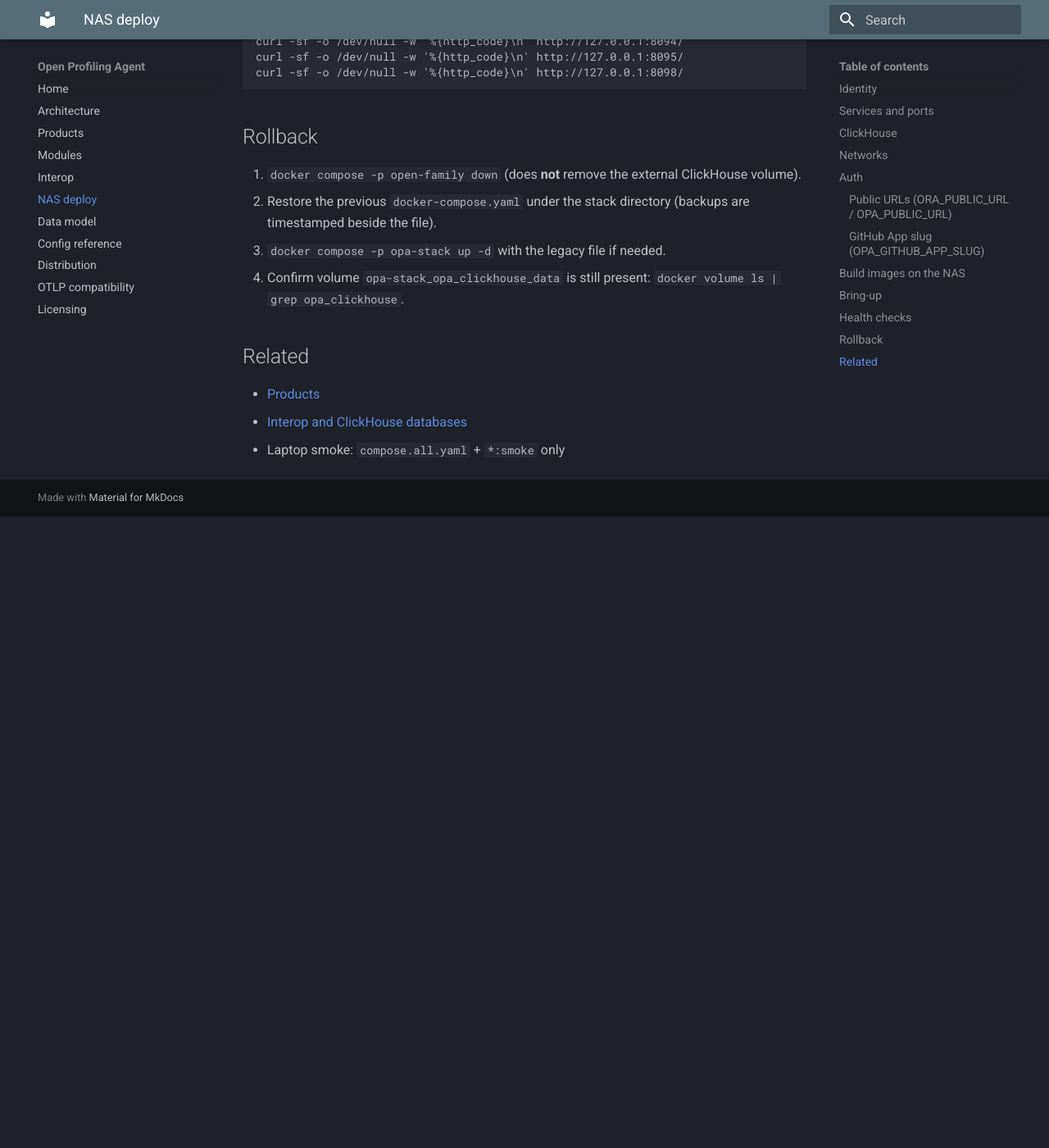
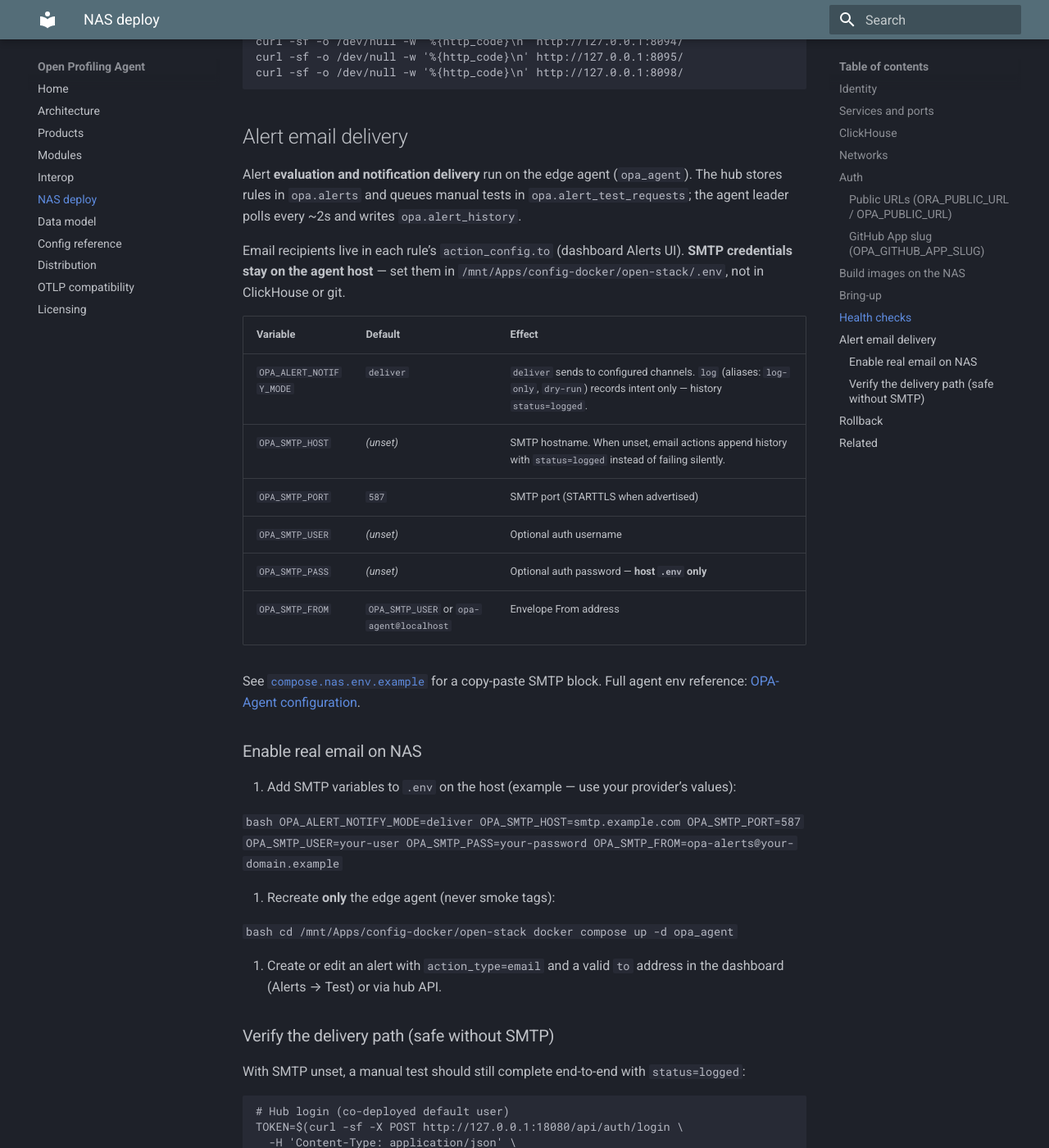
Before and after one commit to TheGrimmChester/OPA-Stack, an MkDocs documentation site: the page built from docs/nas-deploy.md, in a window 1280 px wide and 1400 px high, scrolled down 4031 px. Shown: the whole window at 82% size. Built offline with MkDocs 1.6.1 and Material for MkDocs 9.7.7, drawn with Linux system fonts in a browser that asks for light colours; before the commit the page ends 4661 px from its top, so only the background shows below that; some of the changed text lies outside the part shown.

Commit message:
Feature: Document NAS alert email SMTP wiring (#22)
Wire OPA_SMTP_* and OPA_ALERT_NOTIFY_MODE into compose.nas.yaml with
host .env placeholders, add compose.nas.env.example, and document the
end-to-end Test path plus logged-vs-sent history semantics on NAS.

Co-authored-by: TheGrimmChester <thegrimmchester@users.noreply.github.com>

````diff
--- a/docs/nas-deploy.md
+++ b/docs/nas-deploy.md
@@ -114,6 +114,73 @@ curl -sf -o /dev/null -w '%{http_code}\n' http://127.0.0.1:8095/
 curl -sf -o /dev/null -w '%{http_code}\n' http://127.0.0.1:8098/
 ```
 
+## Alert email delivery
+
+Alert **evaluation and notification delivery** run on the edge agent (`opa_agent`). The hub stores rules in `opa.alerts` and queues manual tests in `opa.alert_test_requests`; the agent leader polls every ~2s and writes `opa.alert_history`.
+
+Email recipients live in each rule’s `action_config.to` (dashboard Alerts UI). **SMTP credentials stay on the agent host** — set them in `/mnt/Apps/config-docker/open-stack/.env`, not in ClickHouse or git.
+
+| Variable | Default | Effect |
+|----------|---------|--------|
+| `OPA_ALERT_NOTIFY_MODE` | `deliver` | `deliver` sends to configured channels. `log` (aliases: `log-only`, `dry-run`) records intent only — history `status=logged`. |
+| `OPA_SMTP_HOST` | *(unset)* | SMTP hostname. When unset, email actions append history with `status=logged` instead of failing silently. |
+| `OPA_SMTP_PORT` | `587` | SMTP port (STARTTLS when advertised) |
+| `OPA_SMTP_USER` | *(unset)* | Optional auth username |
+| `OPA_SMTP_PASS` | *(unset)* | Optional auth password — **host `.env` only** |
+| `OPA_SMTP_FROM` | `OPA_SMTP_USER` or `opa-agent@localhost` | Envelope From address |
+
+See [`compose.nas.env.example`](../compose.nas.env.example) for a copy-paste SMTP block. Full agent env reference: [OPA-Agent configuration](https://github.com/TheGrimmChester/OPA-Agent/blob/main/docs/configuration.md#alert-notification-channels).
+
+### Enable real email on NAS
+
+1. Add SMTP variables to `.env` on the host (example — use your provider’s values):
+
+   ```bash
+   OPA_ALERT_NOTIFY_MODE=deliver
+   OPA_SMTP_HOST=smtp.example.com
+   OPA_SMTP_PORT=587
+   OPA_SMTP_USER=your-user
+   OPA_SMTP_PASS=your-password
+   OPA_SMTP_FROM=opa-alerts@your-domain.example
+   ```
+
+2. Recreate **only** the edge agent (never smoke tags):
+
+   ```bash
+   cd /mnt/Apps/config-docker/open-stack
+   docker compose up -d opa_agent
+   ```
+
+3. Create or edit an alert with `action_type=email` and a valid `to` address in the dashboard (Alerts → Test) or via hub API.
+
+### Verify the delivery path (safe without SMTP)
+
+With SMTP unset, a manual test should still complete end-to-end with `status=logged`:
+
+```bash
+# Hub login (co-deployed default user)
+TOKEN=$(curl -sf -X POST http://127.0.0.1:18080/api/auth/login \
+  -H 'Content-Type: application/json' \
+  -d '{"username":"admin","password":"admin"}' | jq -r .token)
+
+# Create a test rule (adjust org/project if your tenancy differs)
+ALERT_ID=$(curl -sf -X POST http://127.0.0.1:18080/api/alerts \
+  -H "Authorization: Bearer $TOKEN" -H 'Content-Type: application/json' \
+  -d '{"name":"email-path-test","enabled":true,"condition_type":"custom",
+       "condition_config":{"threshold":0,"operator":"gt"},
+       "action_type":"email","action_config":{"to":"ops@example.com"}}' | jq -r .id)
+
+# Fire Test (queues opa.alert_test_requests → agent force-delivers)
+curl -sf -X POST "http://127.0.0.1:18080/api/alerts/$ALERT_ID" \
+  -H "Authorization: Bearer $TOKEN" | jq .
+
+# History: logged = no SMTP; sent = delivered; failed = SMTP/dest error
+curl -sf "http://127.0.0.1:18080/api/alerts/$ALERT_ID/history" \
+  -H "Authorization: Bearer $TOKEN" | jq .
+```
+
+After SMTP is configured, repeat the test and expect `status=sent` (or `failed` if credentials/network are wrong).
+
 ## Rollback
 
 1. `docker compose -p open-family down` (does **not** remove the external ClickHouse volume).
````
Also changed, not shown: compose.nas.yaml (+8 -0 lines), 1 other file.
